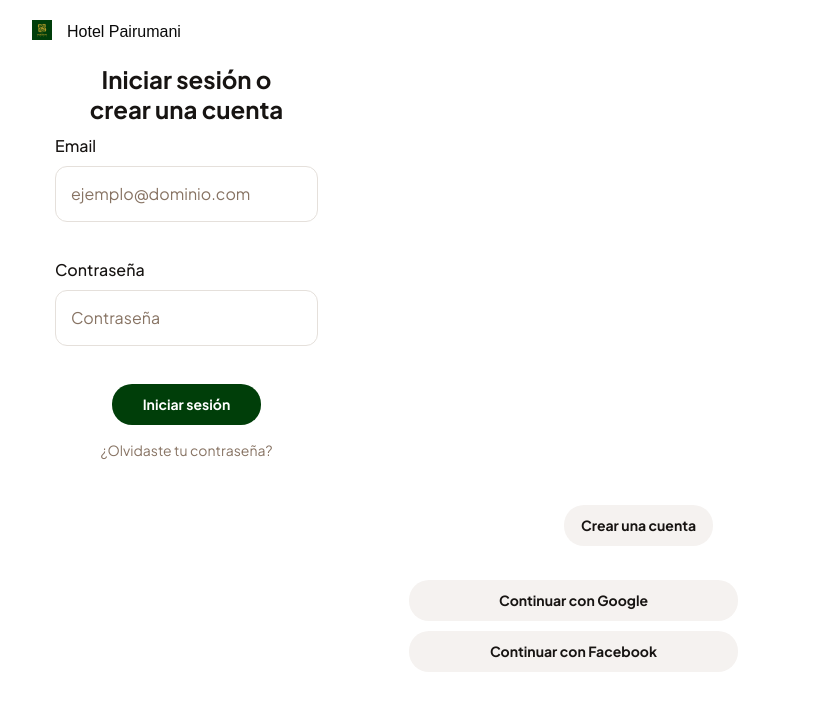
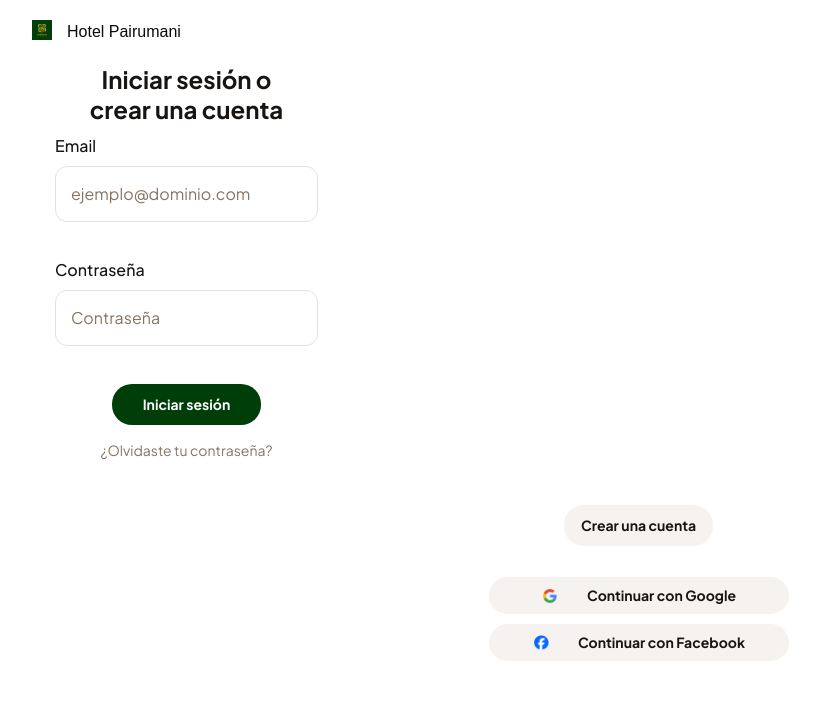
Before and after one commit to Beymar74/Proyecto-Final-Hotel-Pairumani, a Next.js app: page /acceso in a window 1280 px wide. Shown: the top 710 px of the page, without its empty margins (1-821 px from the left). Built offline with nearby package versions, Linux system fonts and the light colour scheme.

Commit message:
iniciov4

```diff
--- a/app/acceso/components2/Crear.css
+++ b/app/acceso/components2/Crear.css
@@ -7,8 +7,11 @@
 }
 .ingresar {
   display: flex;
+  height: 108px;
+  flex-direction: column;
   justify-content: center;
-  align-items: flex-start;
+  align-items: center;
+  flex-shrink: 0;
   align-self: stretch;
 }
 .crear {
@@ -34,25 +37,19 @@
   font-weight: 700;
   line-height: 21px; /* 150% */
 }
-.google {
-  width: 329px;
-  height: 41px;
-  left: 22.5px;
+.botoncini {
+  display: flex;
+  width: 300px;
+  height: 37px;
+  padding: 8px 0px;
+  justify-content: center;
+  align-items: center;
+  gap: 29px;
+  left: 37px;
+  top: 11px;
   border-radius: 20px;
   background: #f5f2f0;
-  display: -webkit-box;
-  -webkit-box-orient: vertical;
-  align-self: stretch;
-  overflow: hidden;
-  color: #171412;
-  text-align: center;
-  font-feature-settings: "dlig" on;
-  text-overflow: ellipsis;
-  font-family: "Plus Jakarta Sans";
-  font-size: 14px;
-  font-style: normal;
-  font-weight: 700;
-  line-height: 21px;
+  margin-bottom: 10px;
 }
 .facebook {
   width: 329px;
@@ -74,13 +71,23 @@
   font-weight: 700;
   line-height: 21px;
 }
-.cajita {
-  display: flex;
-  height: 107px;
-  max-width: 480px;
-  padding: 10px;
-  flex-direction: column;
-  align-items: flex-start;
-  gap: 10px;
-  flex: 1 0 0;
+.logini {
+  width: 16px;
+  height: 16px;
+  flex-shrink: 0;
 }
+.textini {
+  display: -webkit-box;
+  -webkit-box-orient: vertical;
+  align-self: stretch;
+  overflow: hidden;
+  color: #171412;
+  text-align: center;
+  font-feature-settings: "dlig" on;
+  text-overflow: ellipsis;
+  font-family: "Plus Jakarta Sans";
+  font-size: 14px;
+  font-style: normal;
+  font-weight: 700;
+  line-height: 21px; /* 150% */
+}
--- a/app/acceso/components2/Crear.tsx
+++ b/app/acceso/components2/Crear.tsx
@@ -1,6 +1,7 @@
 import React from "react";
 import "./Crear.css";
 import Link from "next/link";
+import Image from "next/image";
 
 const Crear = () => {
   return (
@@ -11,14 +12,30 @@ const Crear = () => {
         </Link>
       </div>
       <div className="ingresar">
-        <div className="cajita">
-          <Link href={"/acceso"} passHref>
-            <button className="google">Continuar con Google</button>
-          </Link>
-          <Link href={"/acceso"} passHref>
-            <button className="facebook">Continuar con Facebook</button>
-          </Link>
-        </div>
+        <Link href={"/acceso"} passHref>
+          <button className="botoncini">
+            <Image
+              className="logini"
+              src="/image 25.png"
+              width={500}
+              height={500}
+              alt={"Logo Hotel Pairumani"}
+            />
+            <h2 className="textini">Continuar con Google</h2>
+          </button>
+        </Link>
+        <Link href={"/acceso"} passHref>
+          <button className="botoncini">
+            <Image
+              className="logini"
+              src="/image 24.png"
+              width={500}
+              height={500}
+              alt={"Logo Hotel Pairumani"}
+            />
+            <h2 className="textini">Continuar con Facebook</h2>
+          </button>
+        </Link>
       </div>
     </div>
   );
--- a/app/acceso/components2/Datos.css
+++ b/app/acceso/components2/Datos.css
@@ -120,6 +120,7 @@
   font-style: normal;
   font-weight: 700;
   line-height: 21px; /* 150% */
+  margin: 0;
 }
 .linksini {
   width: 375px;
```
Also changed, not shown: public/image 24.png (added), public/image 25.png (added).
